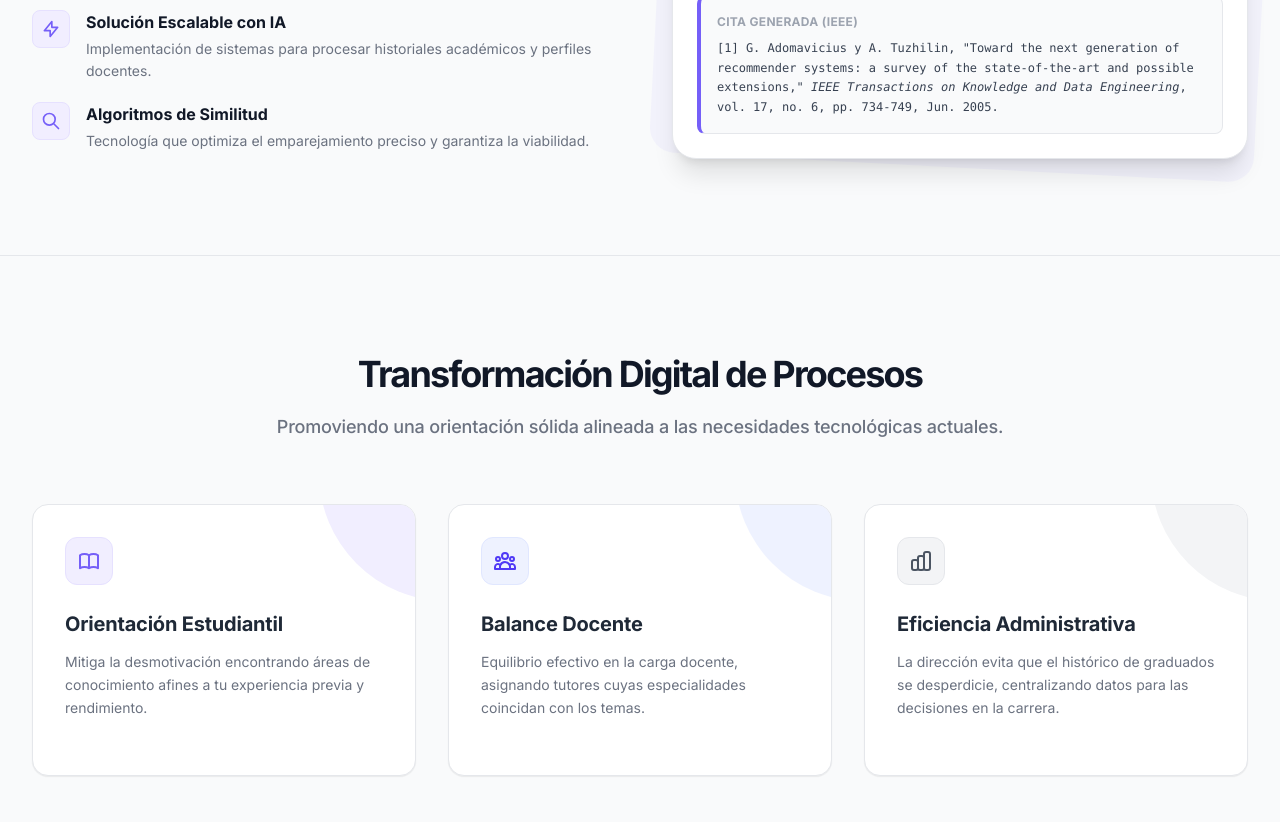
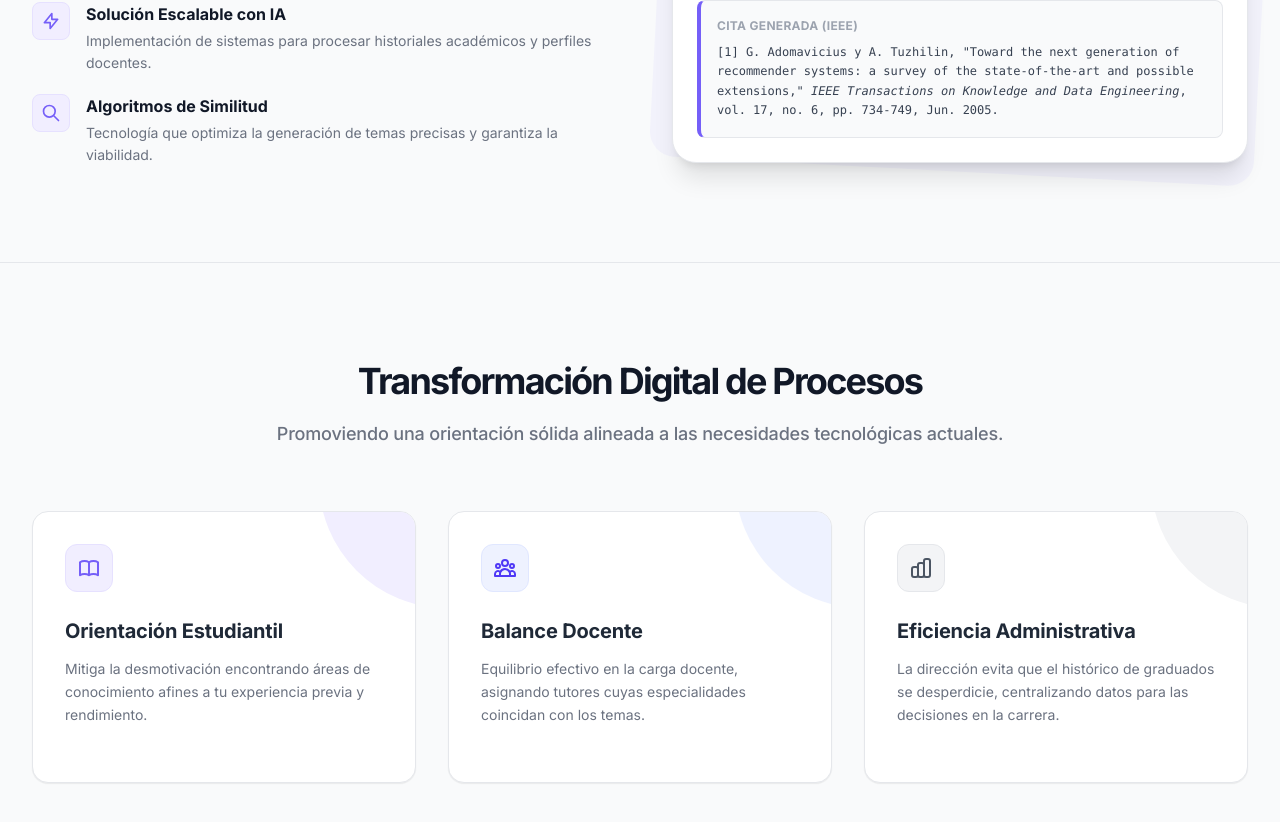
Before and after one commit to michael-epn/proyecto-tesis, a React (Vite) app in the folder frontend/: page / in a window 1280 px wide. Shown: the part 1060-1882 px from the top of the page. Built offline with nearby package versions, Linux system fonts and the light colour scheme; no server answers.

Commit message:
basura videos de yutu no es cultura

```diff
--- a/frontend/src/partials/Landing/Features.jsx
+++ b/frontend/src/partials/Landing/Features.jsx
@@ -51,7 +51,7 @@ function Features() {
                   </div>
                   <div>
                     <h4 className="font-bold text-slate-900 dark:text-white">Algoritmos de Similitud</h4>
-                    <p className="text-sm text-slate-500 dark:text-slate-400 mt-1">Tecnología que optimiza el emparejamiento preciso y garantiza la viabilidad.</p>
+                    <p className="text-sm text-slate-500 dark:text-slate-400 mt-1">Tecnología que optimiza la generación de temas precisas y garantiza la viabilidad.</p>
                   </div>
                 </li>
               </ul>
```
